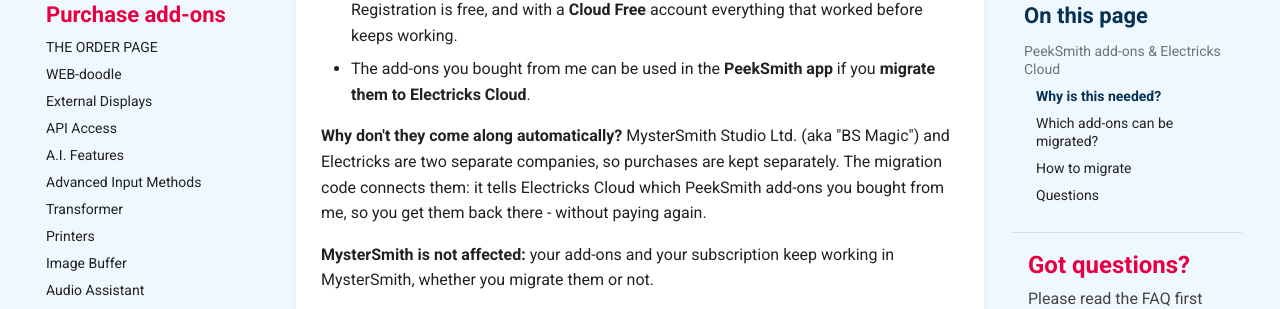
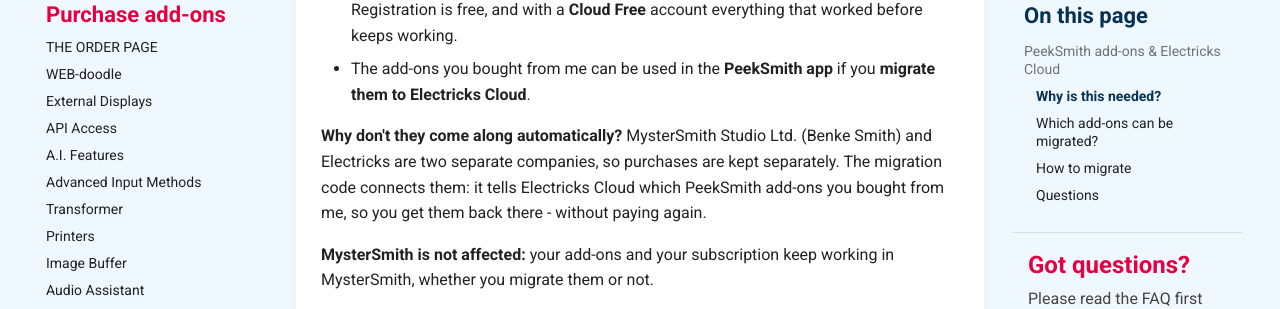
Before and after one commit to ragcsalo/mystersmith-docs, an MkDocs documentation site: the page built from docs/purchase-add-ons/peeksmith-addons-migration.md, in a window 1280 px wide and 900 px high, scrolled down 1050 px. Shown: the part 134-443 px from the top of the window. Built offline with MkDocs 1.6.1 and Material for MkDocs 9.7.7, drawn with Linux system fonts in a browser that asks for light colours.

Commit message:
Migration page: MysterSmith Studio Ltd. (Benke Smith)
Co-Authored-By: Claude Opus 5.5 <noreply@anthropic.com>

```diff
--- a/docs/purchase-add-ons/peeksmith-addons-migration.md
+++ b/docs/purchase-add-ons/peeksmith-addons-migration.md
@@ -25,7 +25,7 @@ description: "Electricks Cloud registration is free and the PeekSmith app keeps
 * **From October 2026**, the PeekSmith app works with an **Electricks Cloud** account. Registration is free, and with a **Cloud Free** account everything that worked before keeps working.
 * The add-ons you bought from me can be used in the **PeekSmith app** if you **migrate them to Electricks Cloud**.
 
-**Why don't they come along automatically?** MysterSmith Studio Ltd. (aka "BS Magic") and Electricks are two separate companies, so purchases are kept separately. The migration code connects them: it tells Electricks Cloud which PeekSmith add-ons you bought from me, so you get them back there - without paying again.
+**Why don't they come along automatically?** MysterSmith Studio Ltd. (Benke Smith) and Electricks are two separate companies, so purchases are kept separately. The migration code connects them: it tells Electricks Cloud which PeekSmith add-ons you bought from me, so you get them back there - without paying again.
 
 **MysterSmith is not affected:** your add-ons and your subscription keep working in MysterSmith, whether you migrate them or not.
 
```
